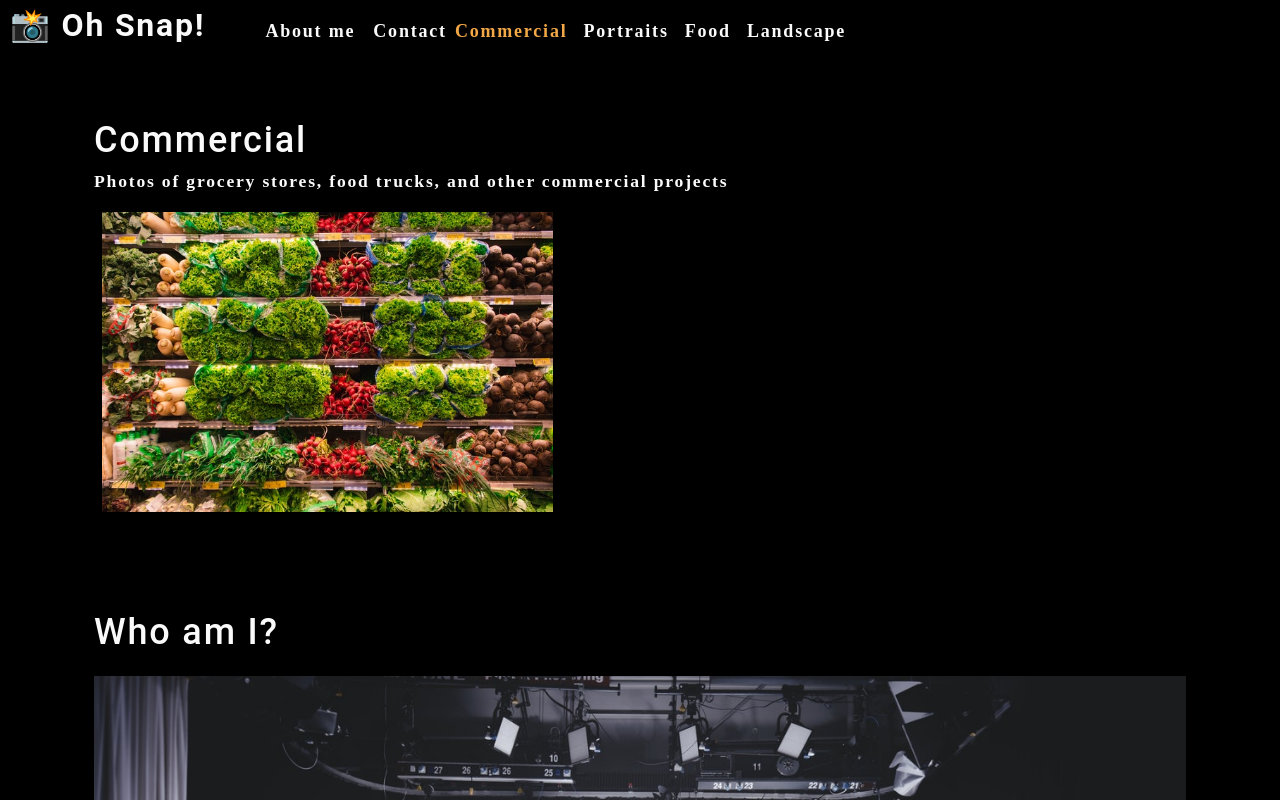
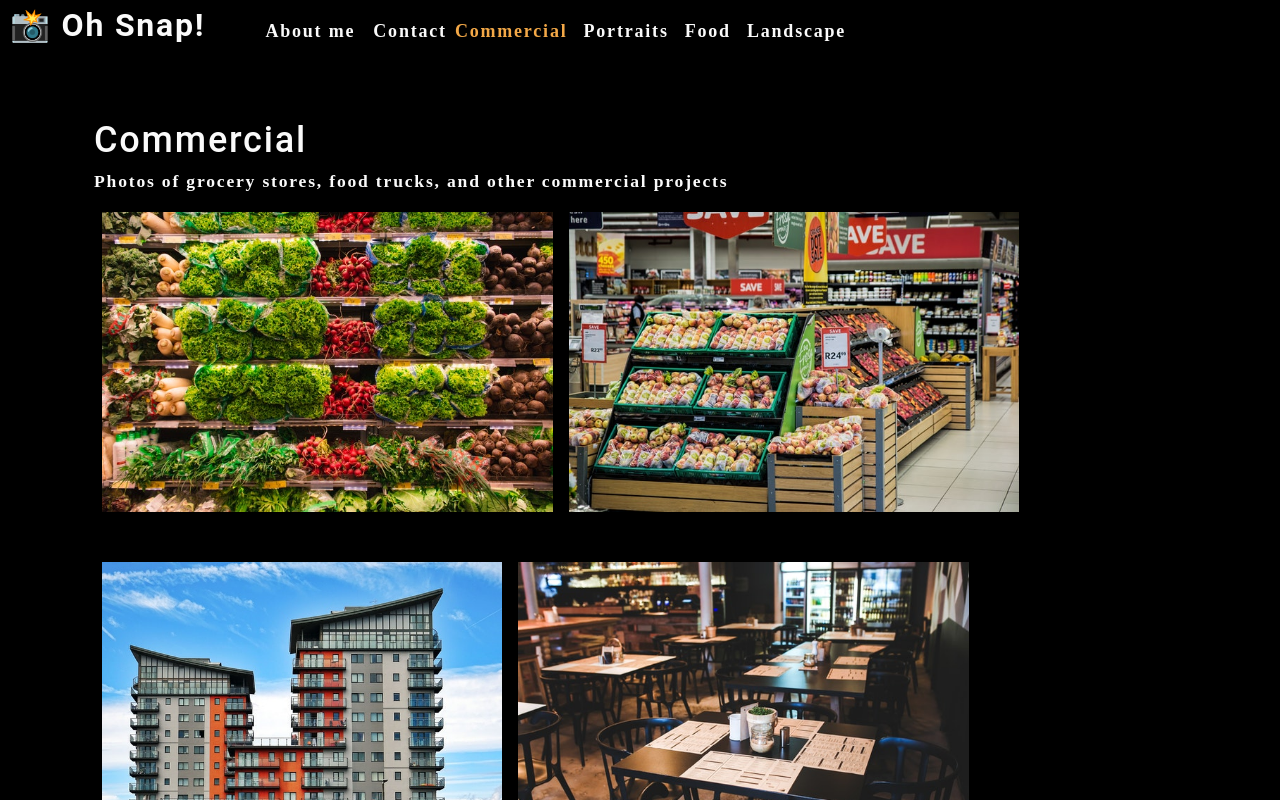
Before and after one commit to cduwors/photo-port, a React (Create React App) app: page / in a window 1280 px wide. Shown: the top 800 px of the page. Built offline with nearby package versions, Linux system fonts and the light colour scheme.

Commit message:
gallery working

```diff
--- a/src/App.js
+++ b/src/App.js
@@ -28,7 +28,7 @@
 				currentCategory={currentCategory}></Nav>
 			<main>
 				<div>
-					<Gallery></Gallery>
+					<Gallery currentCategory={currentCategory}></Gallery>
 					<About></About>
 				</div>
 			</main>
--- a/src/components/Gallery/index.js
+++ b/src/components/Gallery/index.js
@@ -1,24 +1,14 @@
 import React from "react";
+import PhotoList from "../PhotoList";
 import { capitalizeFirstLetter } from "../../utils/helpers";
-import photo from "../../assets/small/commercial/0.jpg";
 
-function Gallery(props) {
-	const currentCategory = {
-		name: "commercial",
-		description:
-			"Photos of grocery stores, food trucks, and other commercial projects",
-	};
+function Gallery({ currentCategory }) {
+	const { name, description } = currentCategory;
 	return (
 		<section>
-			<h1>{capitalizeFirstLetter(currentCategory.name)}</h1>
-			<p>{currentCategory.description}</p>
-			<div>
-				<img
-					src={photo}
-					alt="Commercial Example"
-					className="img-thumbnail mx-1"
-				/>
-			</div>
+			<h1 data-testid="h1tag">{capitalizeFirstLetter(name)}</h1>
+			<p>{description}</p>
+			<PhotoList category={name} />
 		</section>
 	);
 }
--- a/src/components/Nav/index.js
+++ b/src/components/Nav/index.js
@@ -1,4 +1,4 @@
-import React, { useEffect } from "react";
+import React, { useEffect} from "react";
 import { capitalizeFirstLetter } from "../../utils/helpers";
 
 function Nav(props) {
--- /dev/null
+++ b/src/components/PhotoList/index.js
@@ -0,0 +1,139 @@
+import React, { useState } from "react";
+
+const PhotoList = ({ category }) => {
+	const [photos] = useState([
+		{
+			name: "Grocery aisle",
+			category: "commercial",
+			description:
+				"Lorem ipsum dolor sit amet, consectetur adipiscing elit. Nunc ultricie",
+		},
+		{
+			name: "Grocery booth",
+			category: "commercial",
+			description:
+				"Lorem ipsum dolor sit amet, consectetur adipiscing elit. Nunc ultricie",
+		},
+		{
+			name: "Building exterior",
+			category: "commercial",
+			description:
+				"Lorem ipsum dolor sit amet, consectetur adipiscing elit. Nunc ultricie",
+		},
+		{
+			name: "Restaurant table",
+			category: "commercial",
+			description:
+				"Lorem ipsum dolor sit amet, consectetur adipiscing elit. Nunc ultricie",
+		},
+		{
+			name: "Cafe interior",
+			category: "commercial",
+			description:
+				"Lorem ipsum dolor sit amet, consectetur adipiscing elit. Nunc ultricie",
+		},
+		{
+			name: "Cat green eyes",
+			category: "portraits",
+			description:
+				"Lorem ipsum dolor sit amet, consectetur adipiscing elit. Nunc ultricie",
+		},
+		{
+			name: "Green parrot",
+			category: "portraits",
+			description:
+				"Lorem ipsum dolor sit amet, consectetur adipiscing elit. Nunc ultricie",
+		},
+		{
+			name: "Yellow macaw",
+			category: "portraits",
+			description:
+				"Lorem ipsum dolor sit amet, consectetur adipiscing elit. Nunc ultricie",
+		},
+		{
+			name: "Pug smile",
+			category: "portraits",
+			description:
+				"Lorem ipsum dolor sit amet, consectetur adipiscing elit. Nunc ultricie",
+		},
+		{
+			name: "Pancakes",
+			category: "food",
+			description:
+				"Lorem ipsum dolor sit amet, consectetur adipiscing elit. Nunc ultricie",
+		},
+		{
+			name: "Burrito",
+			category: "food",
+			description:
+				"Lorem ipsum dolor sit amet, consectetur adipiscing elit. Nunc ultricie",
+		},
+		{
+			name: "Scallop pasta",
+			category: "food",
+			description:
+				"Lorem ipsum dolor sit amet, consectetur adipiscing elit. Nunc ultricie",
+		},
+		{
+			name: "Burger",
+			category: "food",
+			description:
+				"Lorem ipsum dolor sit amet, consectetur adipiscing elit. Nunc ultricie",
+		},
+		{
+			name: "Fruit bowl",
+			category: "food",
+			description:
+				"Lorem ipsum dolor sit amet, consectetur adipiscing elit. Nunc ultricie",
+		},
+		{
+			name: "Green river",
+			category: "landscape",
+			description:
+				"Lorem ipsum dolor sit amet, consectetur adipiscing elit. Nunc ultricie",
+		},
+		{
+			name: "Docks",
+			category: "landscape",
+			description:
+				"Lorem ipsum dolor sit amet, consectetur adipiscing elit. Nunc ultricie",
+		},
+		{
+			name: "Panoramic village by sea",
+			category: "landscape",
+			description:
+				"Lorem ipsum dolor sit amet, consectetur adipiscing elit. Nunc ultricie",
+		},
+		{
+			name: "Domestic landscape",
+			category: "landscape",
+			description:
+				"Lorem ipsum dolor sit amet, consectetur adipiscing elit. Nunc ultricie",
+		},
+		{
+			name: "Park bench",
+			category: "landscape",
+			description:
+				"Lorem ipsum dolor sit amet, consectetur adipiscing elit. Nunc ultricie",
+		},
+	]);
+
+	const currentPhotos = photos.filter((photo) => photo.category === category);
+
+	return (
+		<div>
+			<div className="flex-row">
+				{currentPhotos.map((image, i) => (
+					<img
+						src={require(`../../assets/small/${category}/${i}.jpg`)}
+						alt={image.name}
+						className="img-thumbnail mx-1"
+						key={image.name}
+					/>
+				))}
+			</div>
+		</div>
+	);
+};
+
+export default PhotoList;
```
